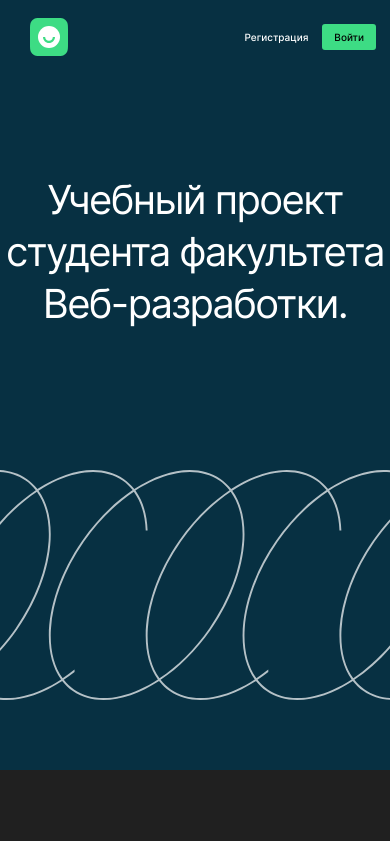
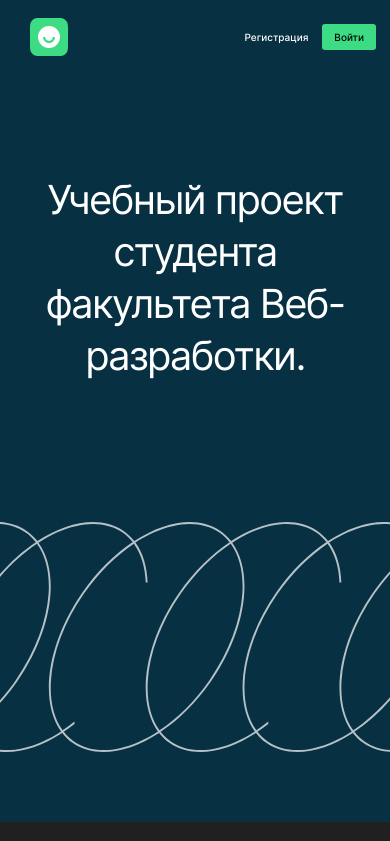
Before and after one commit to elena1983-zinatylina/movies-explorer-frontend, a React (Create React App) app: page / in a window 390 px wide. Shown: the top 841 px of the page. Built offline with nearby package versions, Linux system fonts and the light colour scheme.

Commit message:
исправлена ошибка верстки замечание ревью

```diff
--- a/src/components/App/App.js
+++ b/src/components/App/App.js
@@ -82,7 +82,7 @@ function App() {
           setRegisterError("На сервере произошла ошибка");
         }
         setLoggedIn(false);
-        if (err === 400) {
+        if (err === "Ошибка: 400") {
           setRegisterError("Некорректнo введены данные");
         }
       });
--- a/src/components/Main/Main.css
+++ b/src/components/Main/Main.css
@@ -5,9 +5,3 @@
   margin: 0 auto;
   background-color: #202020;
 }
-
-@media screen and (max-width: 875px) {
-  .main {
-    max-width: 768px;
-  }
-}
--- a/src/components/Movies/Movies.js
+++ b/src/components/Movies/Movies.js
@@ -121,8 +121,8 @@ function Movies({ loggedIn }) {
     }
   };
 
-   /**удалить, сохранить фильм*/
-   const handleSavedMovie = (movie) => {
+  /**удалить, сохранить фильм*/
+  const handleSavedMovie = (movie) => {
     if (movie.saved) {
       console.log("movie.saved", movie.saved);
       deleteMovie(movie._id)
--- a/src/components/Promo/Promo.css
+++ b/src/components/Promo/Promo.css
@@ -5,7 +5,6 @@
   background-color: #073042;
   position: relative;
   box-sizing: border-box;
-  overflow: hidden;
 }
 
 .promo__container {
@@ -35,12 +34,14 @@
     flex-direction: column;
     align-items: center;
     padding: 100px 0 70px;
+    margin: 0;
   }
 
   .promo__title {
     position: unset;
     text-align: center;
     margin-bottom: 140px;
+    width: 95%;
   }
 
   .promo__img {
```
